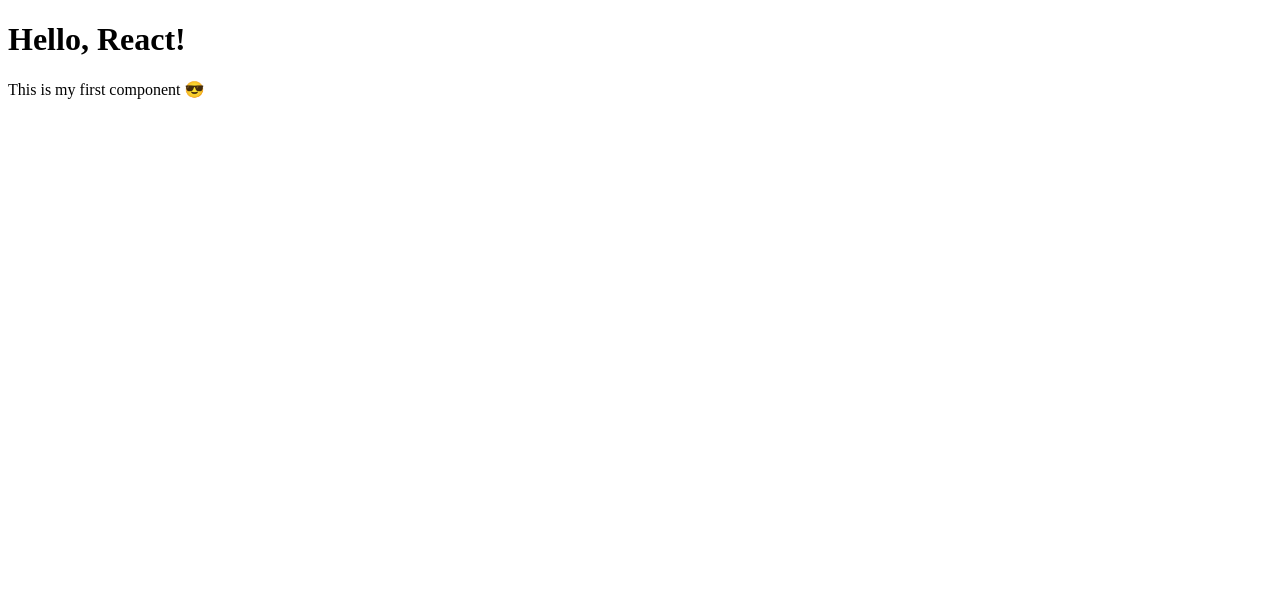
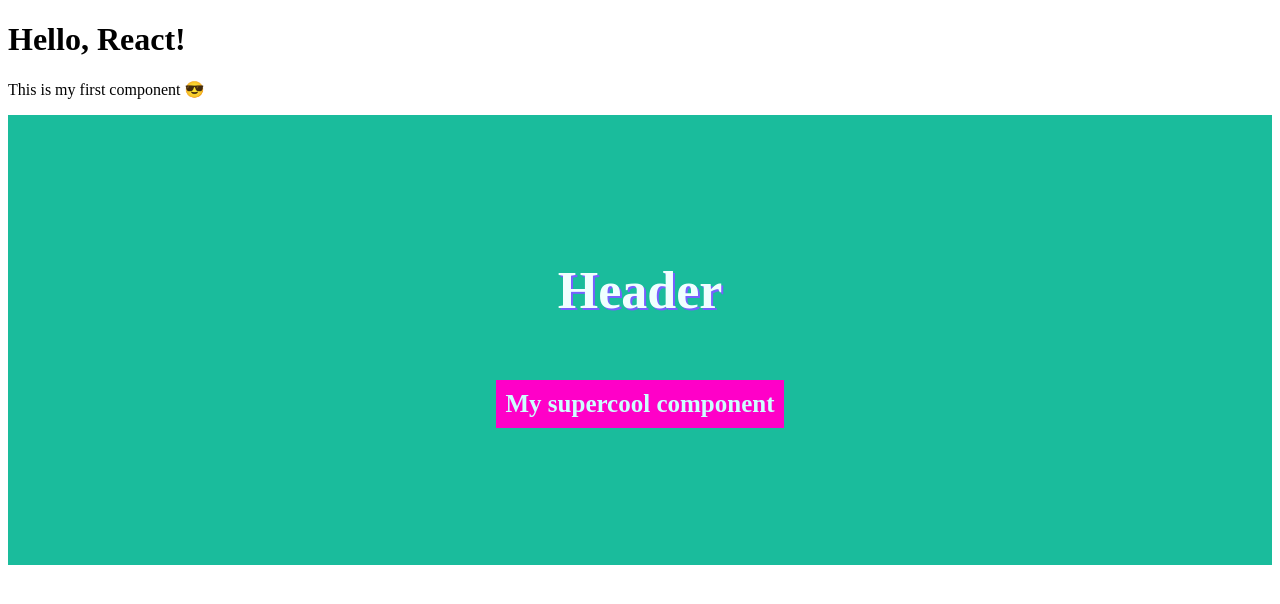
Before and after one commit to valentynzakhozhyi/portfoliozakhozhyi, a React (Create React App) app: page / in a window 1280 px wide. Shown: the top 604 px of the page. Built offline with nearby package versions, Linux system fonts and the light colour scheme.

Commit message:
3 commit

```diff
--- a/package.json
+++ b/package.json
@@ -14,6 +14,7 @@
     "react": "^18.2.0",
     "react-dom": "^18.2.0",
     "react-scripts": "5.0.1",
+    "sass": "^1.55.0",
     "typescript": "^4.8.4",
     "web-vitals": "^2.1.4"
   },
--- a/src/App.tsx
+++ b/src/App.tsx
@@ -1,11 +1,13 @@
 // App.tsx
 import React from 'react'
 import MyFirstComponent from './components/myFirstComponent';
+import SomeExampleComponent from './components/example/someExampleComponent';
 
 const App: React.FC = () => {
   return (
     <div>
       <MyFirstComponent />
+      <SomeExampleComponent />
     </div>
   )
 }
--- /dev/null
+++ b/src/components/example/someExampleComponent.module.scss
@@ -0,0 +1,23 @@
+.container {
+    width: 100%;
+    height: 450px;
+    background: #1abc9c;
+    display: flex;
+    flex-direction: column;
+    justify-content: center;
+    align-items: center;
+
+    h1 {
+      font-size: 52px;
+      color: azure;
+      text-shadow: 2px 2px #7860ff;
+    }
+
+    p {
+      font-weight: 700;
+      font-size: 25px;
+      color: rgb(206, 255, 255);
+      background: rgb(255, 0, 200);
+      padding: 10px;
+    }
+  }
--- /dev/null
+++ b/src/components/example/someExampleComponent.tsx
@@ -0,0 +1,17 @@
+import React from 'react';
+import styles from './someExampleComponent.module.scss'
+
+type SomeExampleComponentProps = {
+
+}
+
+const SomeExampleComponent: React.FC<SomeExampleComponentProps> = () => {
+  return (
+    <div className={styles.container}>
+    <h1>Header</h1>
+    <p>My supercool component</p>
+  </div>
+  )
+}
+
+export default SomeExampleComponent
```
Also changed, not shown: 1 other file (tests, documents, lock files or other folders).
